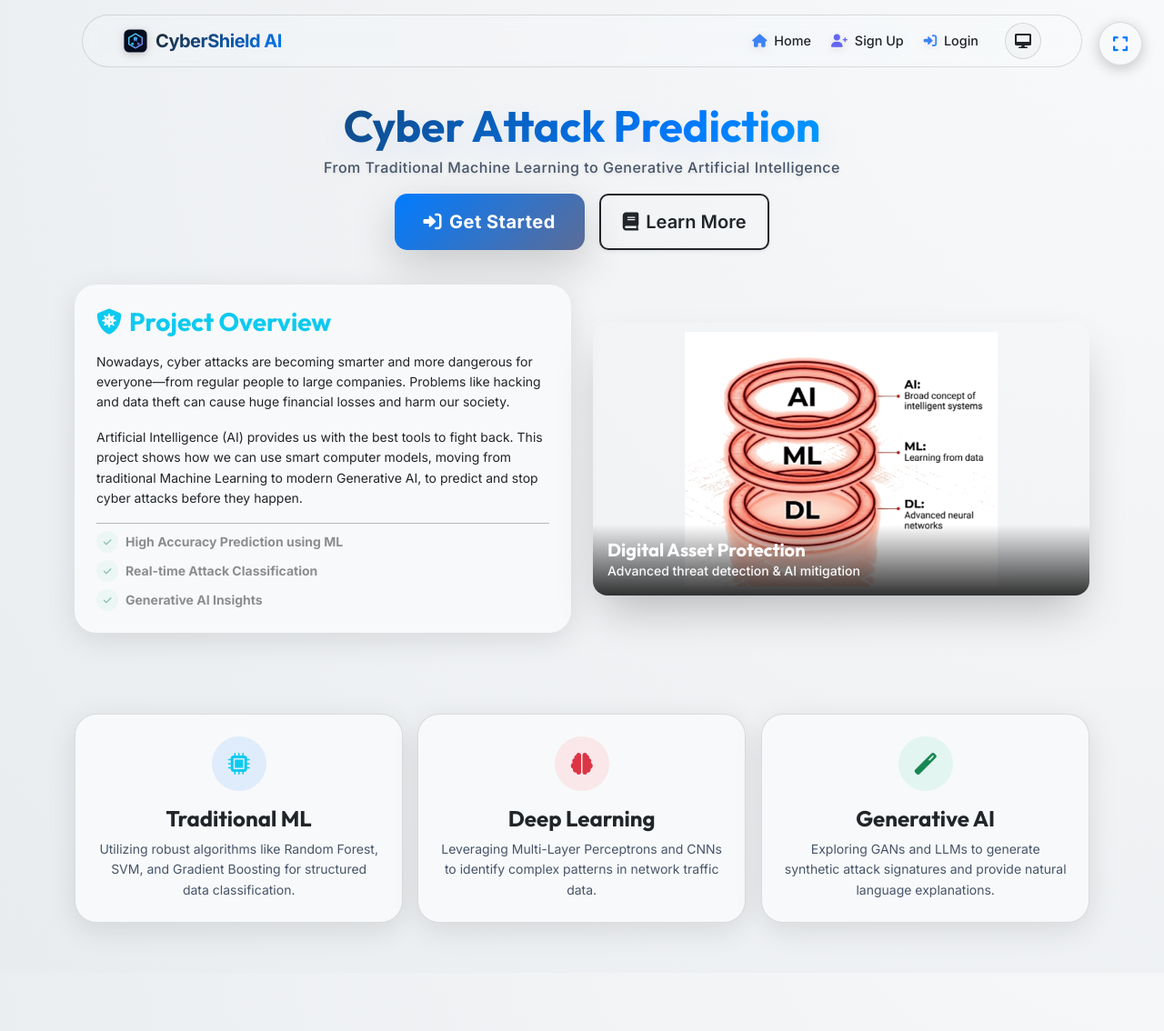
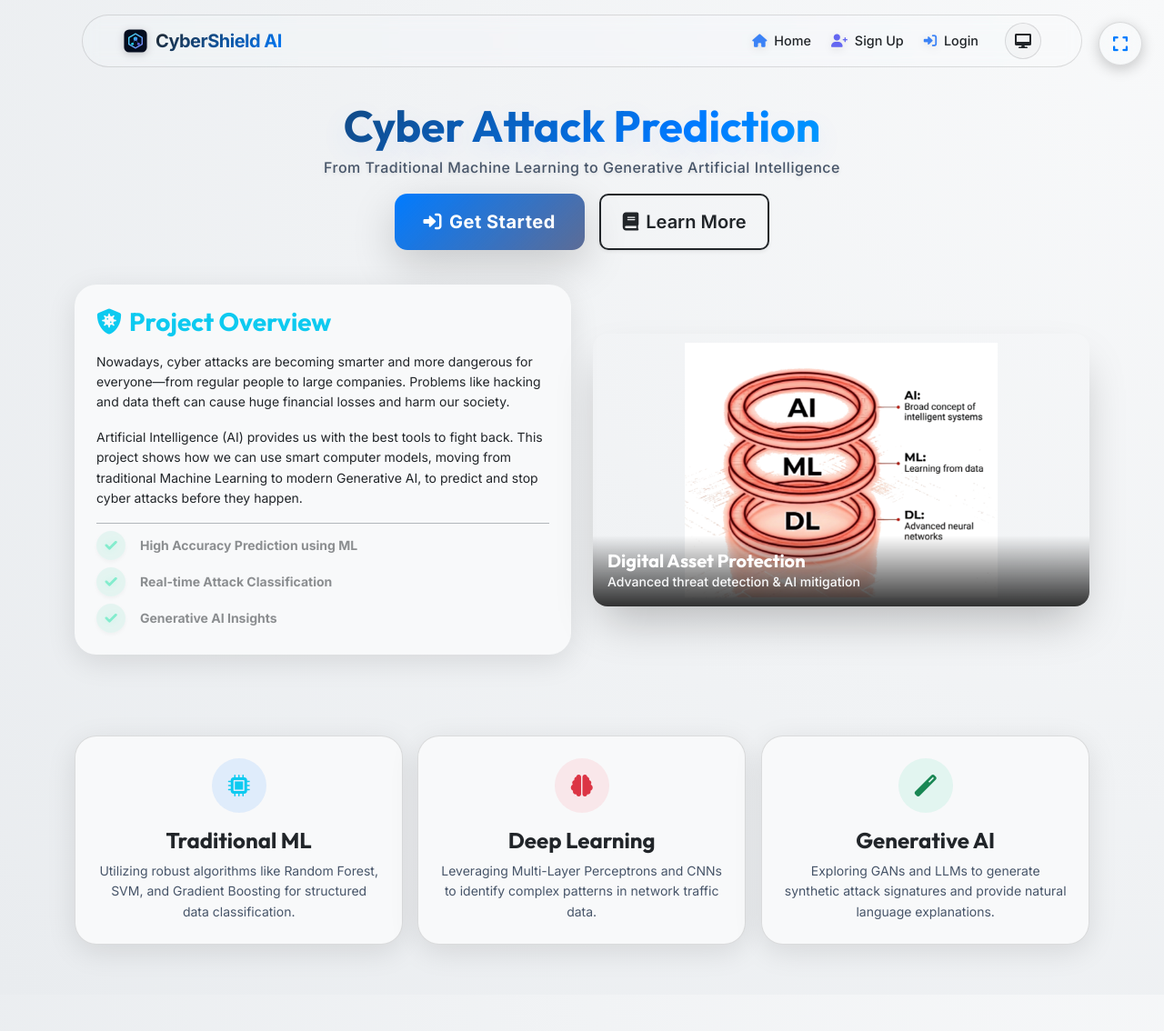
Before and after one commit to Ksreyan0725/CyberAttackPrediction---College_Project, a Flask app: page / in a window 1280 px wide. Shown: the top 1134 px of the page at 91% size. Before the commit the page ends 1033 px from the top, so only its background shows below. Run offline with Flask 3, Linux system fonts and the light colour scheme.

Commit message:
Enhance checkmark visibility and styling across themes

```diff
--- a/CyberAttackPrediction/templates/index.html
+++ b/CyberAttackPrediction/templates/index.html
@@ -198,19 +198,19 @@
                 </p>
                 <div class="mt-3 pt-2 border-top border-secondary opacity-50">
                     <div class="d-flex align-items-center mb-2 small">
-                        <div class="icon-box bg-success-light text-success me-2" style="width: 24px; height: 24px; font-size: 10px;">
+                        <div class="icon-box me-3 rounded-circle shadow-sm" style="width: 32px; height: 32px; font-size: 14px; background-color: rgba(32, 201, 151, 0.18); color: #10e0a1; -webkit-text-stroke: 1px #10e0a1; text-shadow: 0px 0px 8px rgba(16, 224, 161, 0.5);">
                             <i class="fas fa-check"></i>
                         </div>
                         <span class="fw-bold">High Accuracy Prediction using ML</span>
                     </div>
                     <div class="d-flex align-items-center mb-2 small">
-                        <div class="icon-box bg-success-light text-success me-2" style="width: 24px; height: 24px; font-size: 10px;">
+                        <div class="icon-box me-3 rounded-circle shadow-sm" style="width: 32px; height: 32px; font-size: 14px; background-color: rgba(32, 201, 151, 0.18); color: #10e0a1; -webkit-text-stroke: 1px #10e0a1; text-shadow: 0px 0px 8px rgba(16, 224, 161, 0.5);">
                             <i class="fas fa-check"></i>
                         </div>
                         <span class="fw-bold">Real-time Attack Classification</span>
                     </div>
                     <div class="d-flex align-items-center small">
-                        <div class="icon-box bg-success-light text-success me-2" style="width: 24px; height: 24px; font-size: 10px;">
+                        <div class="icon-box me-3 rounded-circle shadow-sm" style="width: 32px; height: 32px; font-size: 14px; background-color: rgba(32, 201, 151, 0.18); color: #10e0a1; -webkit-text-stroke: 1px #10e0a1; text-shadow: 0px 0px 8px rgba(16, 224, 161, 0.5);">
                             <i class="fas fa-check"></i>
                         </div>
                         <span class="fw-bold">Generative AI Insights</span>
```
